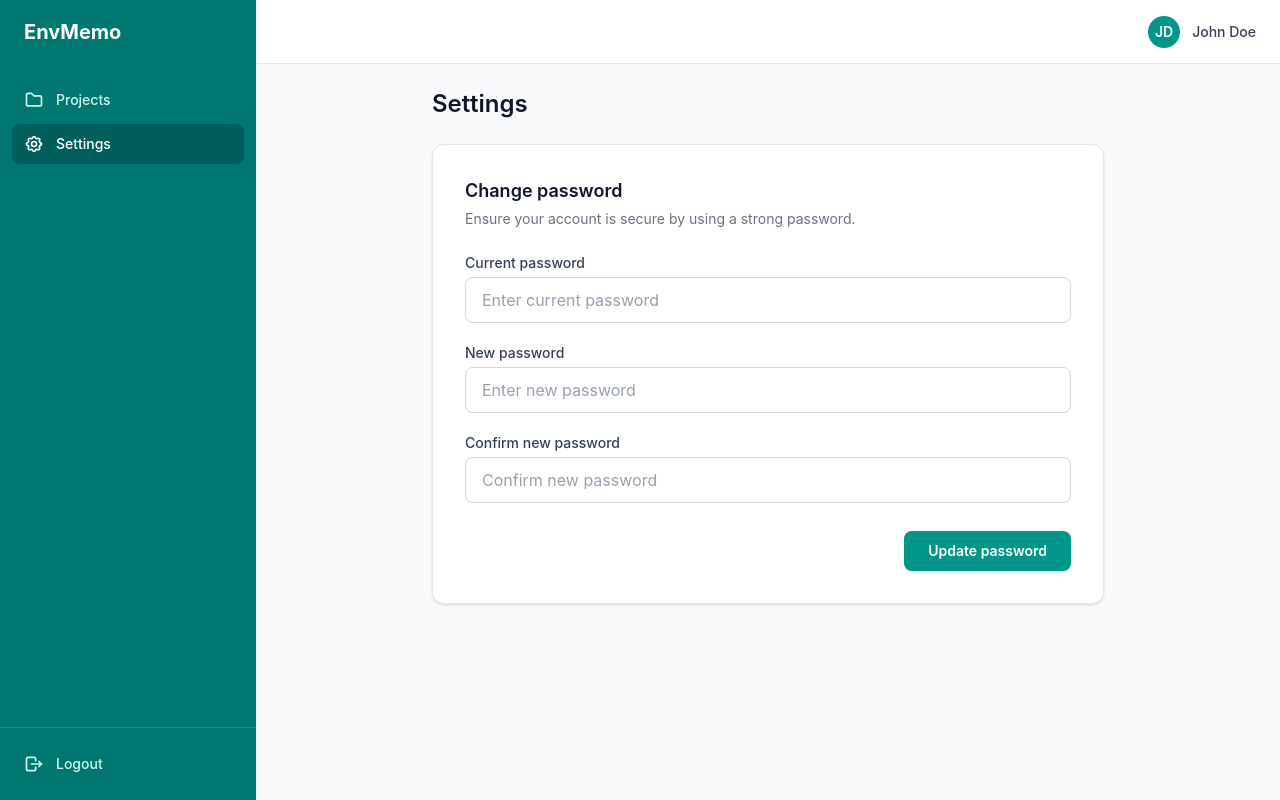
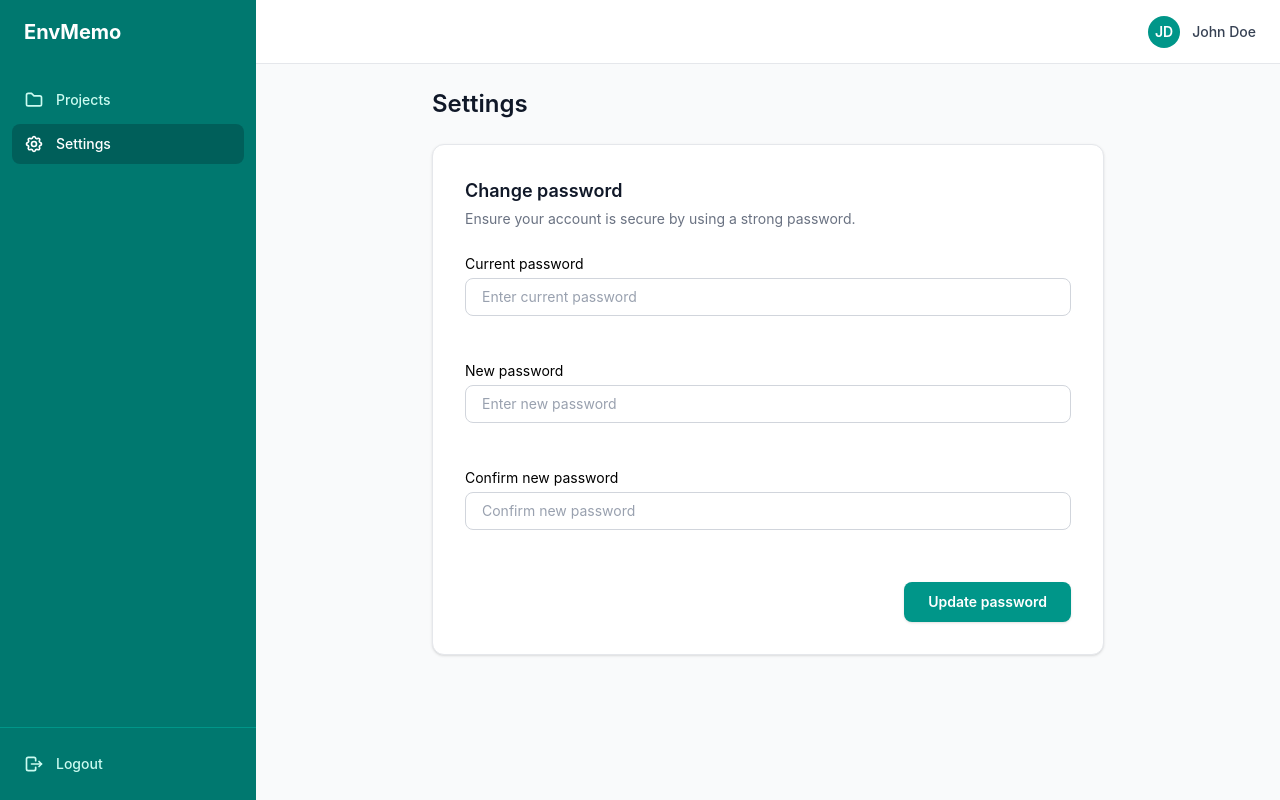
Before and after one commit to nrc2539/env-memo-ui, a React (Vite) app: page /settings in a window 1280 px wide. Built offline with nearby package versions, Linux system fonts and the light colour scheme; no server answers.

Commit message:
fix: validation password and rewrite form in setting page

```diff
--- a/src/features/auth/pages/RegisterPage/RegisterPage.tsx
+++ b/src/features/auth/pages/RegisterPage/RegisterPage.tsx
@@ -4,6 +4,7 @@ import * as Yup from "yup";
 
 import AuthLayout from "@/components/layout/AuthLayout";
 import { InputField } from "@/components/form/InputField";
+import { passwordRegx } from "@/libs/constant";
 
 import type { RegisterPageProps } from "./interface";
 
@@ -13,7 +14,7 @@ const validationSchema = Yup.object({
     .email("Invalid email address")
     .required("Email is required"),
   password: Yup.string()
-    .min(6, "Password must be at least 6 characters")
+    .matches(passwordRegx, "Min 10 characters, 1 letter, 1 special character")
     .required("Password is required"),
   confirmPassword: Yup.string()
     .oneOf([Yup.ref("password")], "Passwords must match")
--- a/src/features/setting/pages/SettingPage/SettingPage.tsx
+++ b/src/features/setting/pages/SettingPage/SettingPage.tsx
@@ -1,19 +1,25 @@
+import { Form, Formik } from "formik";
+import * as Yup from "yup";
+
+import { InputField } from "@/components/form/InputField";
+import { passwordRegx } from "@/libs/constant";
+
 import type { SettingPageProps } from "./interface";
 
+const validationSchema = Yup.object({
+  currentPassword: Yup.string().required("Current password is required"),
+  newPassword: Yup.string()
+    .matches(passwordRegx, "Min 10 characters, 1 letter, 1 special character")
+    .required("New password is required"),
+  confirmPassword: Yup.string()
+    .oneOf([Yup.ref("newPassword")], "Passwords must match")
+    .required("Please confirm your password"),
+});
+
 export default function SettingPage({
-  currentPassword,
-  newPassword,
-  confirmPassword,
-  onCurrentPasswordChange,
-  onNewPasswordChange,
-  onConfirmPasswordChange,
+  initialValues,
   onSubmit,
 }: SettingPageProps) {
-  const handleSubmit = (e: React.FormEvent) => {
-    e.preventDefault();
-    onSubmit?.();
-  };
-
   return (
     <div className="mx-auto max-w-2xl">
       <h1 className="mb-6 text-2xl font-semibold text-gray-900">Settings</h1>
@@ -24,73 +30,46 @@ export default function SettingPage({
           Ensure your account is secure by using a strong password.
         </p>
 
-        <form onSubmit={handleSubmit} className="mt-6 space-y-5">
-          <div>
-            <label
-              htmlFor="current-password"
-              className="block text-sm font-medium text-gray-700"
+        <Formik
+          initialValues={initialValues}
+          validationSchema={validationSchema}
+          onSubmit={onSubmit}
         >
-              Current password
-            </label>
-            <input
-              id="current-password"
+          {({ isSubmitting }) => (
+            <Form className="mt-6 space-y-5">
+              <InputField
+                name="currentPassword"
+                label="Current password"
                 type="password"
                 autoComplete="current-password"
-              required
-              value={currentPassword}
-              onChange={(e) => onCurrentPasswordChange?.(e.target.value)}
-              className="mt-1 block w-full rounded-lg border border-gray-300 px-4 py-2.5 text-gray-900 placeholder-gray-400 outline-none transition focus:border-teal-500 focus:ring-2 focus:ring-teal-500/20"
                 placeholder="Enter current password"
               />
-          </div>
-
-          <div>
-            <label
-              htmlFor="new-password"
-              className="block text-sm font-medium text-gray-700"
-            >
-              New password
-            </label>
-            <input
-              id="new-password"
+              <InputField
+                name="newPassword"
+                label="New password"
                 type="password"
                 autoComplete="new-password"
-              required
-              value={newPassword}
-              onChange={(e) => onNewPasswordChange?.(e.target.value)}
-              className="mt-1 block w-full rounded-lg border border-gray-300 px-4 py-2.5 text-gray-900 placeholder-gray-400 outline-none transition focus:border-teal-500 focus:ring-2 focus:ring-teal-500/20"
                 placeholder="Enter new password"
               />
-          </div>
-
-          <div>
-            <label
-              htmlFor="confirm-password"
-              className="block text-sm font-medium text-gray-700"
-            >
-              Confirm new password
-            </label>
-            <input
-              id="confirm-password"
+              <InputField
+                name="confirmPassword"
+                label="Confirm new password"
                 type="password"
                 autoComplete="new-password"
-              required
-              value={confirmPassword}
-              onChange={(e) => onConfirmPasswordChange?.(e.target.value)}
-              className="mt-1 block w-full rounded-lg border border-gray-300 px-4 py-2.5 text-gray-900 placeholder-gray-400 outline-none transition focus:border-teal-500 focus:ring-2 focus:ring-teal-500/20"
                 placeholder="Confirm new password"
               />
-          </div>
-
               <div className="flex justify-end pt-2">
                 <button
                   type="submit"
-              className="rounded-lg bg-teal-600 px-6 py-2.5 text-sm font-semibold text-white shadow-sm transition hover:bg-teal-500 focus:outline-none focus:ring-2 focus:ring-teal-500/40"
+                  disabled={isSubmitting}
+                  className="rounded-lg bg-teal-600 px-6 py-2.5 text-sm font-semibold text-white shadow-sm transition hover:bg-teal-500 focus:outline-none focus:ring-2 focus:ring-teal-500/40 disabled:opacity-50"
                 >
-              Update password
+                  {isSubmitting ? "Updating..." : "Update password"}
                 </button>
               </div>
-        </form>
+            </Form>
+          )}
+        </Formik>
       </div>
     </div>
   );
--- a/src/features/setting/pages/SettingPage/interface.ts
+++ b/src/features/setting/pages/SettingPage/interface.ts
@@ -1,15 +1,10 @@
-export interface SettingPageProps {
-  currentPassword?: string;
-  newPassword?: string;
-  confirmPassword?: string;
-  onCurrentPasswordChange?: (value: string) => void;
-  onNewPasswordChange?: (value: string) => void;
-  onConfirmPasswordChange?: (value: string) => void;
-  onSubmit?: () => void;
-}
-
-export interface ChangePasswordData {
+export interface ChangePasswordFormValues {
   currentPassword: string;
   newPassword: string;
   confirmPassword: string;
 }
+
+export interface SettingPageProps {
+  initialValues: ChangePasswordFormValues;
+  onSubmit: (values: ChangePasswordFormValues) => Promise<void>;
+}
--- a/src/features/setting/pages/SettingPage/withSettingPage.tsx
+++ b/src/features/setting/pages/SettingPage/withSettingPage.tsx
@@ -1,29 +1,23 @@
-import { useState } from "react";
+import type { SettingPageProps, ChangePasswordFormValues } from "./interface";
 
-import type { SettingPageProps, ChangePasswordData } from "./interface";
-
-export default function withSettingPage(Component: React.FC<SettingPageProps>) {
+export default function withSettingPage(
+  Component: React.FC<SettingPageProps>,
+) {
   function WithSettingPage() {
-    const [currentPassword, setCurrentPassword] = useState("");
-    const [newPassword, setNewPassword] = useState("");
-    const [confirmPassword, setConfirmPassword] = useState("");
-
-    const handleSubmit = () => {
-      const data: ChangePasswordData = { currentPassword, newPassword, confirmPassword };
-      console.log("Password change submitted:", data);
+    const initialValues: ChangePasswordFormValues = {
+      currentPassword: "",
+      newPassword: "",
+      confirmPassword: "",
     };
 
-    const componentProps: SettingPageProps = {
-      currentPassword,
-      newPassword,
-      confirmPassword,
-      onCurrentPasswordChange: setCurrentPassword,
-      onNewPasswordChange: setNewPassword,
-      onConfirmPasswordChange: setConfirmPassword,
-      onSubmit: handleSubmit,
+    const handleSubmit = async (values: ChangePasswordFormValues) => {
+      console.log("Password change submitted:", values);
     };
 
-    return <Component {...componentProps} />;
+    return (
+      <Component initialValues={initialValues} onSubmit={handleSubmit} />
+    );
   }
+
   return WithSettingPage;
 }
```
Lines whose indentation alone changed are shown as unchanged.
